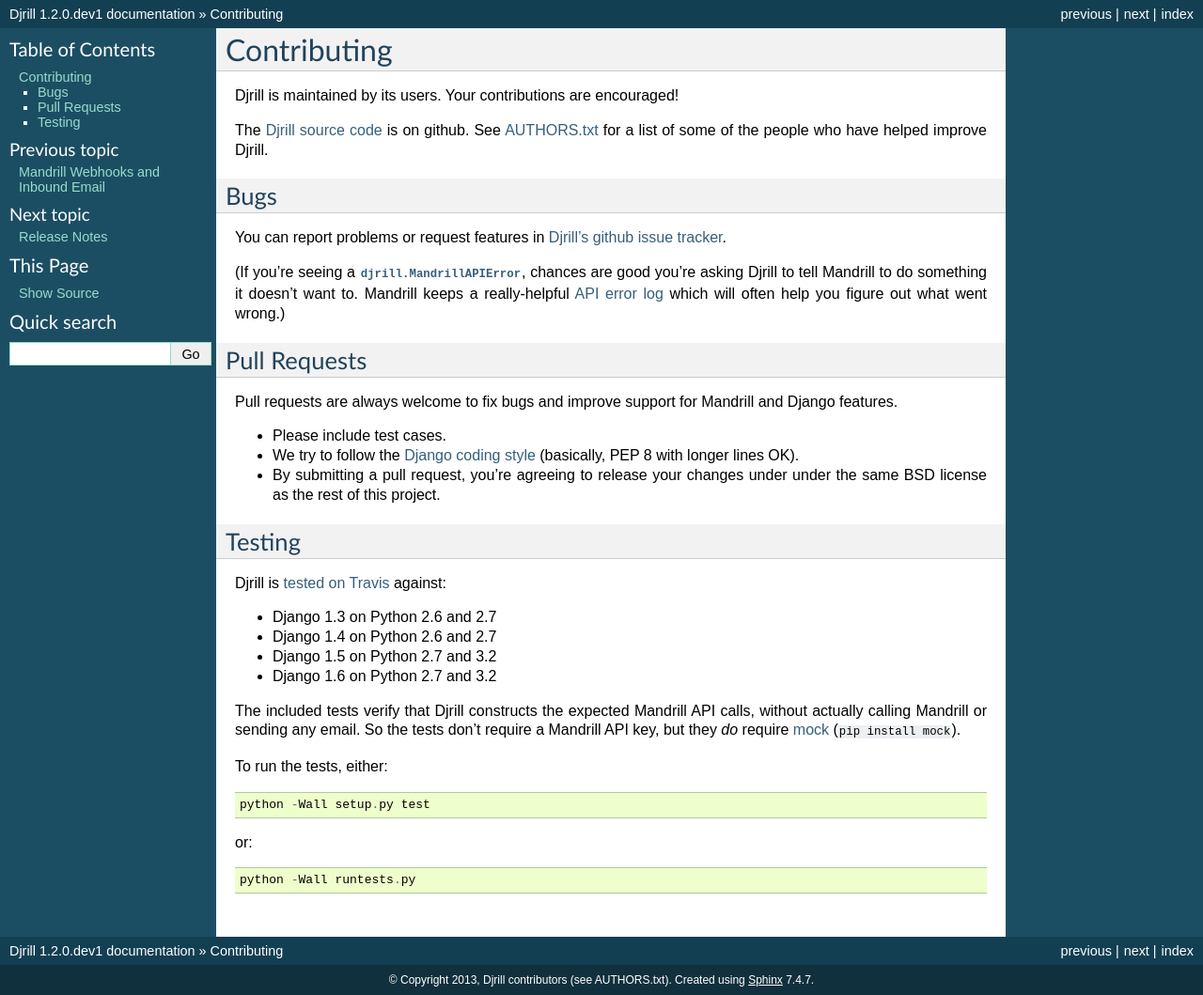
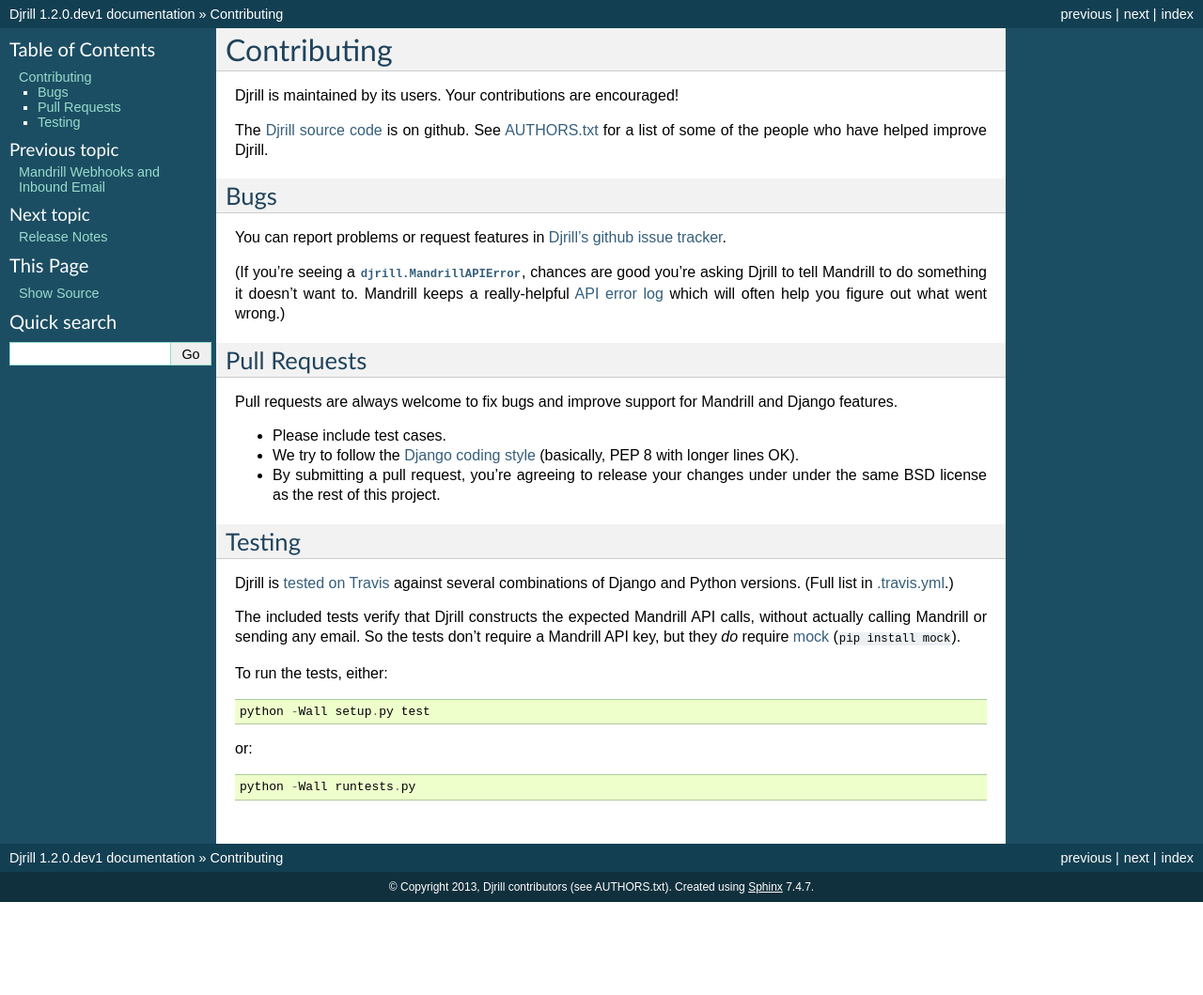
Before and after one commit to brack3t/Djrill, a Sphinx documentation site: the page built from docs/contributing.rst, in a window 1280 px wide. Shown: the whole page at 94% size. Built offline with Sphinx 7.4.7, drawn with Linux system fonts in a browser that asks for light colours; after the commit the page ends 960 px from its top, so only the background shows below that.

Commit message:
Docs: update list of testing configurations
(That list is practically guaranteed to become outdated, so
just point to the Travis config file.)

[ci skip]

```diff
--- a/docs/contributing.rst
+++ b/docs/contributing.rst
@@ -38,12 +38,9 @@
 Testing
 -------
 
-Djrill is `tested on Travis <https://travis-ci.org/brack3t/Djrill>`_ against:
-
-* Django 1.3 on Python 2.6 and 2.7
-* Django 1.4 on Python 2.6 and 2.7
-* Django 1.5 on Python 2.7 and 3.2
-* Django 1.6 on Python 2.7 and 3.2
+Djrill is `tested on Travis <https://travis-ci.org/brack3t/Djrill>`_ against several
+combinations of Django and Python versions. (Full list in
+`.travis.yml <https://github.com/brack3t/Djrill/blob/master/.travis.yml>`_.)
 
 The included tests verify that Djrill constructs the expected Mandrill API
 calls, without actually calling Mandrill or sending any email. So the tests
```
